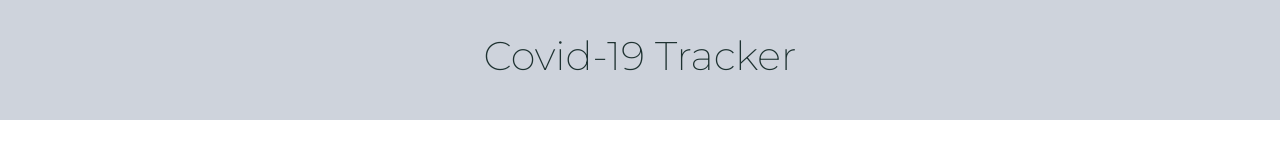
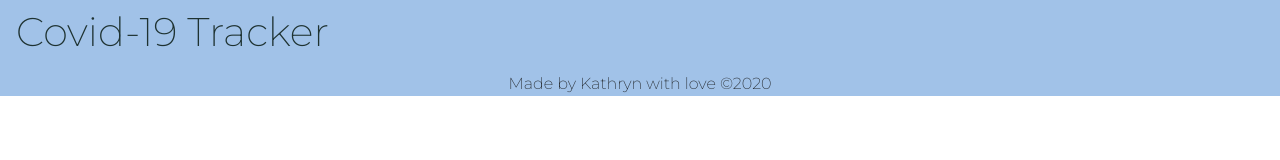
Before and after one commit to vulkryn/COVID-19-Tracker, a plain HTML site: page index.html in a window 1280 px wide. Drawn offline with nearby package versions, Linux system fonts and the light colour scheme; no server answers.

Commit message:
Stylistic Change
Changed:
background color
swapped to Bootstrap navbar
Removed line break from under country name
added footer

```diff
--- a/index.html
+++ b/index.html
@@ -9,14 +9,15 @@
 	<link rel="stylesheet" href="https://stackpath.bootstrapcdn.com/bootstrap/4.4.1/css/bootstrap.min.css" integrity="sha384-Vkoo8x4CGsO3+Hhxv8T/Q5PaXtkKtu6ug5TOeNV6gBiFeWPGFN9MuhOf23Q9Ifjh" crossorigin="anonymous">
 </head>
 <body>
-	<section id="navbar">
+	<section class="navbar">
 		<h1>Covid-19 Tracker<h1>
 	</section>
-	<div id="wrapper">
-		<div id="container">
-		</div>
+
+	<div id="container">
 	</div>
+
 	<section id="footer">
+		<footer>Made by Kathryn with love &copy;2020</footer>
 	</section>
 	<script src="https://code.jquery.com/jquery-3.4.1.slim.min.js" integrity="sha384-J6qa4849blE2+poT4WnyKhv5vZF5SrPo0iEjwBvKU7imGFAV0wwj1yYfoRSJoZ+n" crossorigin="anonymous"></script>
 	<script src="https://cdn.jsdelivr.net/npm/popper.js@1.16.0/dist/umd/popper.min.js" integrity="sha384-Q6E9RHvbIyZFJoft+2mJbHaEWldlvI9IOYy5n3zV9zzTtmI3UksdQRVvoxMfooAo" crossorigin="anonymous"></script>
--- a/script.js
+++ b/script.js
@@ -21,7 +21,7 @@ $(document).ready(function() {
 			template += `
 				<div class="card" style="width: 18rem;">
 					<div class="card-body" style="color: black;">
-						<p class="card-text"><strong>${element.country}</strong><br>Cases: ${element.cases}<br>Deaths: ${element.deaths}</p>
+						<p class="card-text"><h4><strong>${element.country}</strong></h4>Cases: ${element.cases}<br>Deaths: ${element.deaths}</p>
 					</div>
 				</div>
 
--- a/style.css
+++ b/style.css
@@ -2,26 +2,19 @@
 	margin: 0;
 }
 
+body {
+	background-color: #a1c2e8;
+}
 
-#navbar {
-	display: flex;
-	justify-content: center;
-	background-color: #CED3DC;
+.navbar {
+	background-color: #a1c2e8;
 	color: #1E3231;
 	font-family: 'Montserrat', sans-serif;
-	font-size: 1.5rem;
-	padding: 2rem;
-	margin-bottom: 2rem;
-}
-
-#wrapper {
-	display: flex;
-	justify-content: center;
-	align-content: center;
+	text-align: center;
 }
 
 #container {
-
+	background-color: #a1c2e8;
 	display: flex;
 	justify-content: center;
 	align-content: center;
@@ -30,18 +23,21 @@
 }
 
 .card {
-	background-color: #485665;
 	padding: 1.5rem;
 	font-family: 'Montserrat', sans-serif;
-
   	border-radius: .5rem;
 	box-shadow: 0 4px 8px 0 rgba(0,0,0,.5);
 	transition: 0.3s;
 	margin: 1.5rem;
 	text-align: center;
 	max-width: 15rem;
+	max-height: 15rem;
 }
 
-.list-group {
-	list-style-type: none;
+
+
+#footer {
+	text-align: center;
+	background-color: #a1c2e8;
+	font-family: 'Montserrat', sans-serif;
 }
```
